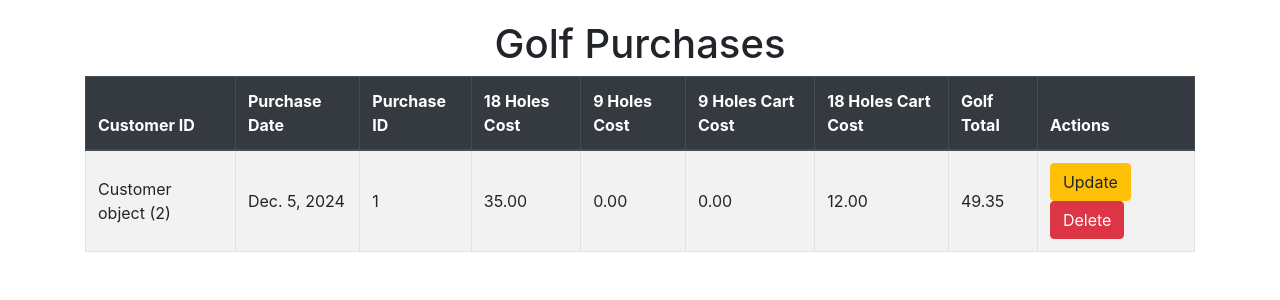
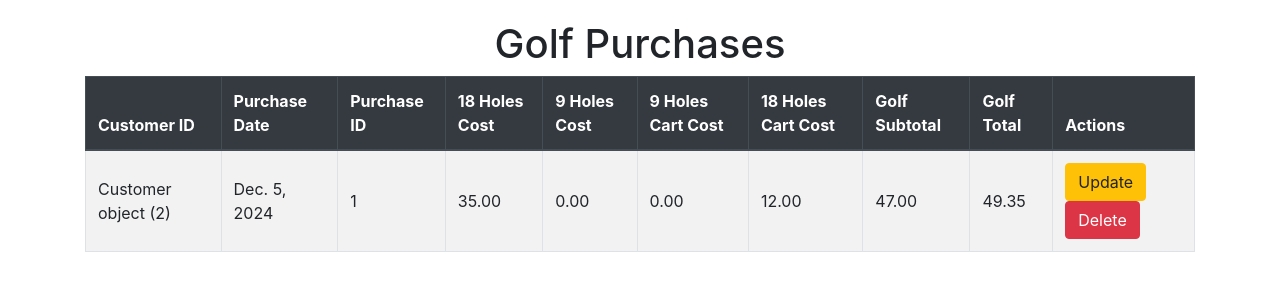
Before and after one commit to careyarmst/virtualgolf, a Django app: page /gplist/ in a window 1280 px wide. Shown: the part 56-356 px from the top of the page. Run offline with Django 5.2, Linux system fonts and the light colour scheme; data comes from the database, SQL or seed files in the repository; both versions use the stored data as it was after the commit.

Commit message:
updateenoughfortoday

```diff
--- a/golfproapp/forms.py
+++ b/golfproapp/forms.py
@@ -1,5 +1,6 @@
 from django import forms
 from .models import Customer, Golf_purchases, Misc_purchases, Golf_Data
+from calculation import FormulaInput
 import calculation
 
 class CustomerForm(forms.ModelForm):
@@ -85,6 +86,7 @@ class GolfPurchasesForm(forms.ModelForm):
     customer_id = forms.ModelChoiceField(queryset=Customer.objects.all())
     class Meta:
         model = Golf_purchases
+        golf_subtotal = forms.DecimalField(widget=calculation.FormulaInput('holes_18_price + holes_9_price'))
         fields = ['customer_id', 'gp_date', 'gp_id', 'holes_18_price', 'holes_9_price', 'cart_18_price', 'cart_9_price', 'golf_subtotal', 'golf_tax', 'golf_total']
         labels = {
             'gp_id': 'Golf Purchase ID',
@@ -113,8 +115,8 @@ class GolfPurchasesForm(forms.ModelForm):
                 attrs={'placeholder':'e.g. 201-331-2412', 'class':'form-control'}),
             'cart_9_price': forms.NumberInput(
                 attrs={'placeholder':'e.g. bob@aol.com', 'class':'form-control'}),
-            'golf_subtotal': forms.NumberInput(
-                attrs={'placeholder':'e.g. bob@aol.com', 'class':'form-control'}),
+            #'golf_subtotal': forms.DecimalField(
+             #   attrs={'placeholder':'e.g. bob@aol.com', 'class':'form-control'}),
             'golf_tax': forms.NumberInput(
                 attrs={'placeholder':'e.g. bob@aol.com', 'class':'form-control'}),
             'golf_total': forms.NumberInput(
--- a/golfproapp/templates/golfproapp/golf_purchases_list.html
+++ b/golfproapp/templates/golfproapp/golf_purchases_list.html
@@ -16,6 +16,7 @@
                 <th>9 Holes Cost</th>
                 <th>9 Holes Cart Cost</th>
                 <th>18 Holes Cart Cost</th>
+                <th>Golf Subtotal</th>
                 <th>Golf Total</th>
                 <th>Actions</th>
 
@@ -31,6 +32,7 @@
                 <td>{{ golf_purchase.holes_9_price }} </td>
                 <td>{{ golf_purchase.cart_9_price }} </td>
                 <td>{{ golf_purchase.cart_18_price }} </td>
+                <td>{{ golf_purchase.golf_subtotal }} </td>
                 <td>{{ golf_purchase.golf_total }} </td>
                 <td>
                     <a href="{% url 'golf_purchase_update' golf_purchase.gp_id %}" class="btn btn-warning" >Update</a>
--- a/golfproapp/views.py
+++ b/golfproapp/views.py
@@ -63,12 +63,12 @@ def golf_purchases_update_view(request, gp_id):
         form = GolfPurchasesForm(request.POST, instance=golfpurchase)
         if form.is_valid():
             form.save()
-            return redirect ('golf_purchase_list')
+            return redirect ('golf_purchase_list_view')
     return render(request, 'golfproapp/purchase_create.html', {'form': form})
 
 def golf_purchases_delete_view(request, gp_id):
     golfpurchase = Golf_purchases.objects.get(gp_id=gp_id)
     if request.method == 'POST':
         gp_id.delete()
-        return redirect('golf_purchase_list')
+        return redirect('golfapp/golf_purchase_list.html')
     return render(request, 'golfproapp/purch_confirm_del.html', {'Golf_purchase' : golfpurchase})
```
Also changed, not shown: db.sqlite3.
